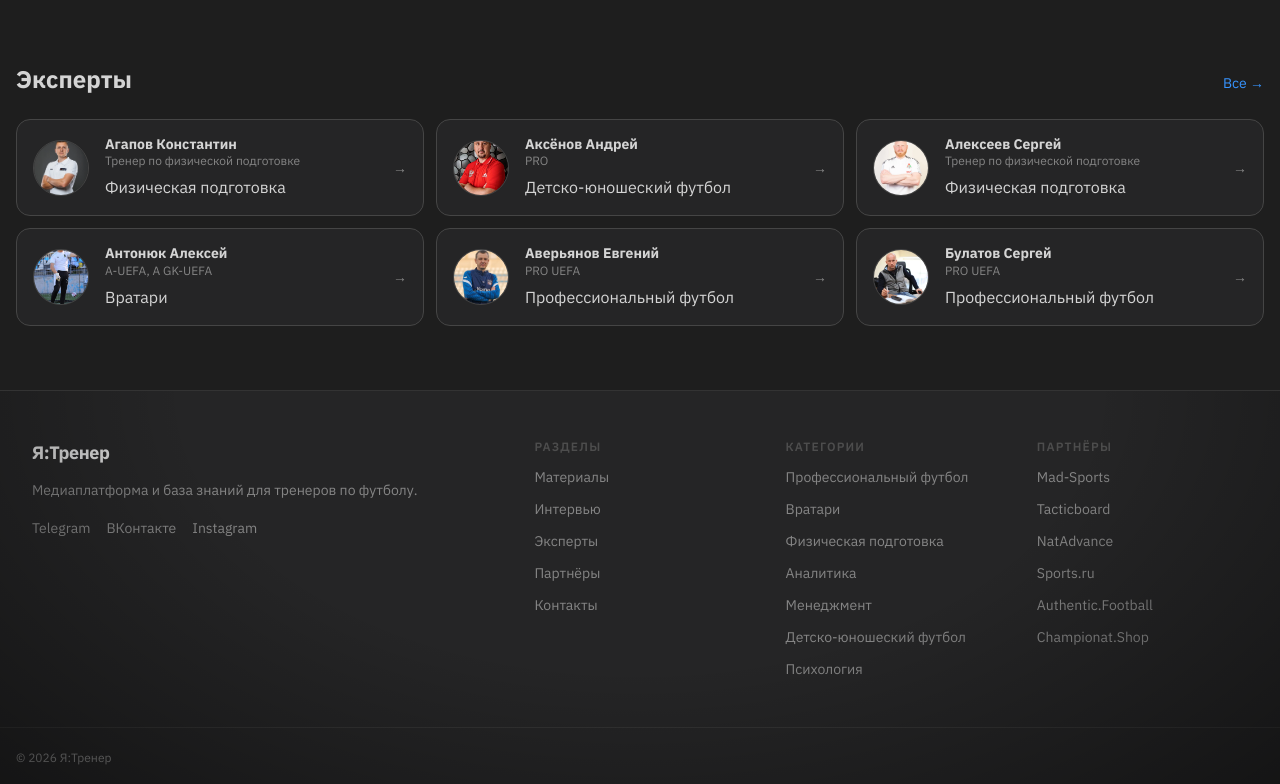
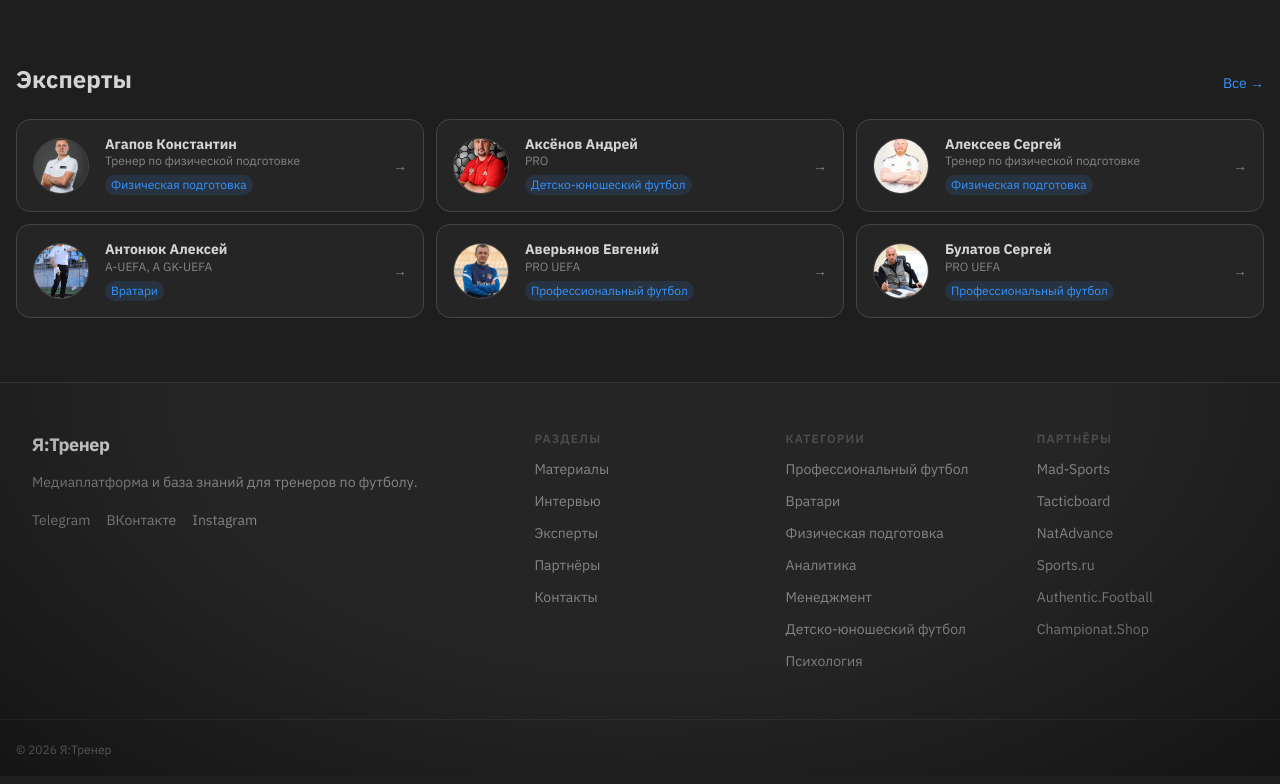
Before and after one commit to agapovk/i-trener, a Next.js app: page / in a window 1280 px wide. Shown: the part 1845-2629 px from the top of the page. Built offline with nearby package versions, Linux system fonts and the light colour scheme.

Commit message:
fix: add category badge

```diff
--- a/src/entities/expert/ui/expert-card.tsx
+++ b/src/entities/expert/ui/expert-card.tsx
@@ -39,7 +39,11 @@ export function ExpertCard({ expert, className }: ExpertCardProps) {
           </h3>
           <p className="truncate text-muted text-xs">{fm.role}</p>
         </div>
-        <div className="flex flex-wrap gap-1">{CATEGORY_LABELS[fm.specialization]}</div>
+        <div className="flex flex-wrap gap-1">
+          <span className="rounded-full bg-accent-dim px-1.5 py-0.5 text-accent text-xs">
+            {CATEGORY_LABELS[fm.specialization]}
+          </span>
+        </div>
       </div>
 
       <span className="shrink-0 text-muted text-sm transition-colors group-hover:text-accent">
```
